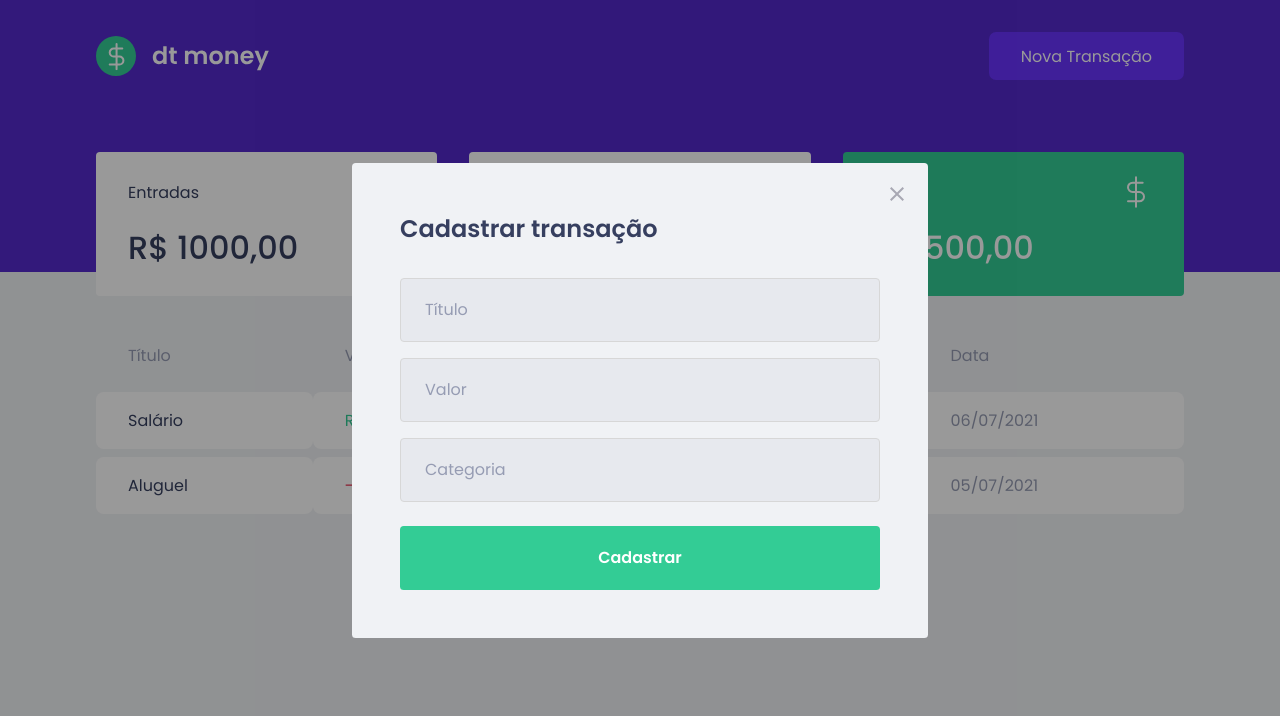
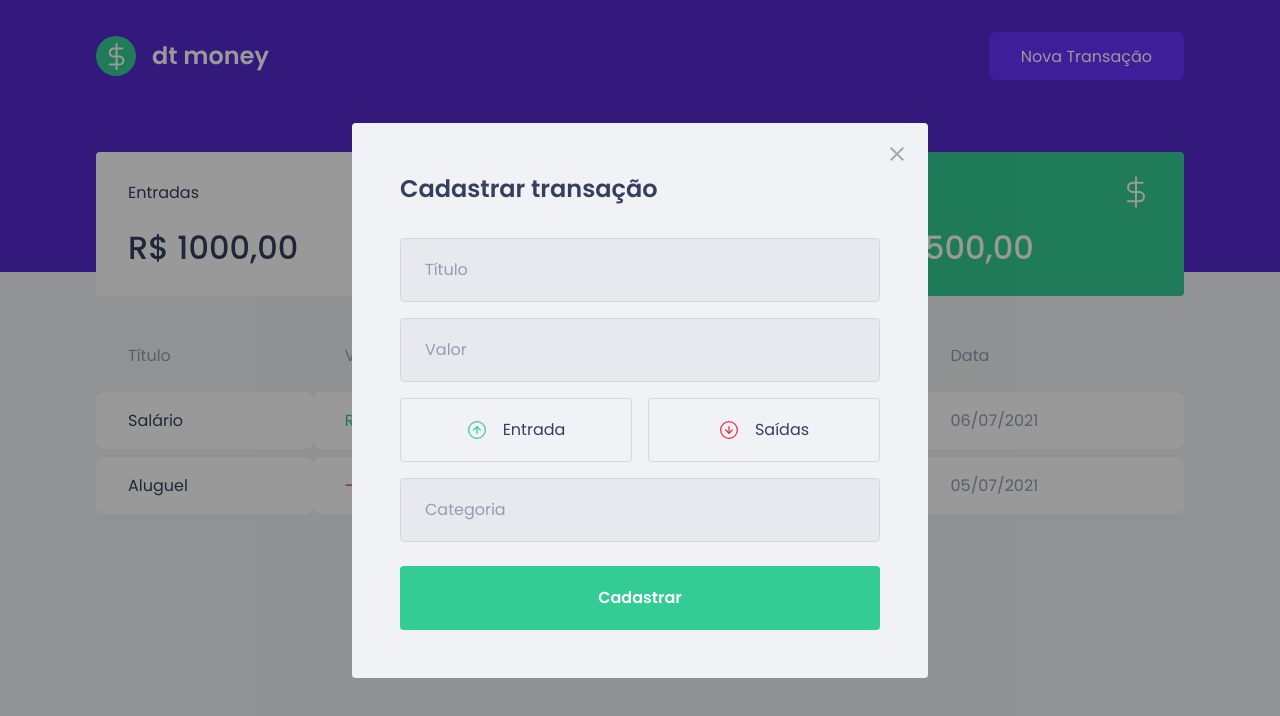
Before and after one commit to wagaodev/dt-money, a React (Create React App) app: page / in a window 1280 px wide. Both pictures are taken after a click on the button "Nova Transação". Shown: the top 716 px of the page. Built offline with nearby package versions, Linux system fonts and the light colour scheme; no server answers; what miragejs would draw is missing.

Commit message:
style: button modal criado e estilizado

```diff
--- a/src/components/NewTransactionModal/index.tsx
+++ b/src/components/NewTransactionModal/index.tsx
@@ -1,7 +1,9 @@
 import Modal from "react-modal";
 import closeImg from "../../assets/close.svg";
+import incomeImg from "../../assets/income.svg";
+import outcomeImg from "../../assets/outcome.svg";
 
-import { Container } from "./styles";
+import { Container, TransactionTypeContainer } from "./styles";
 
 interface NewTransactionProps {
   isOpen: boolean;
@@ -32,6 +34,17 @@
         <input placeholder="Título" />
         <input type="number" placeholder="Valor" />
 
+        <TransactionTypeContainer>
+          <button type="button">
+            <img src={incomeImg} alt="Entrada" />
+            <span>Entrada</span>
+          </button>
+          <button type="button">
+            <img src={outcomeImg} alt="Saídas" />
+            <span>Saídas</span>
+          </button>
+        </TransactionTypeContainer>
+
         <input placeholder="Categoria" />
 
         <button type="submit">Cadastrar</button>
--- a/src/components/NewTransactionModal/styles.ts
+++ b/src/components/NewTransactionModal/styles.ts
@@ -1,4 +1,5 @@
-import styled from 'styled-components';
+import styled from "styled-components";
+import { darken } from "polished";
 
 export const Container = styled.form`
   h2 {
@@ -21,7 +22,6 @@
 
     &::placeholder {
       color: var(--text-body);
-
     }
 
     & + input {
@@ -29,7 +29,7 @@
     }
   }
 
-  button[type="submit"]{
+  button[type="submit"] {
     width: 100%;
     padding: 0 1.5rem;
     height: 4rem;
@@ -46,5 +46,40 @@
       filter: brightness(0.9);
     }
   }
+`;
 
+export const TransactionTypeContainer = styled.div`
+  margin: 1rem 0;
+  display: grid;
+  grid-template-columns: repeat(2, 1fr);
+  gap: 1rem;
+
+  button {
+    height: 4rem;
+    border: 1px solid #d7d7d7;
+    border-radius: 0.25rem;
+
+    background: transparent;
+
+    display: flex;
+    align-items: center;
+    justify-content: center;
+
+    transition: border-color 0.2s;
+
+    &:hover {
+      border-color: ${darken(0.1, "#d7d7d7")};
+    }
+
+    img {
+      width: 20px;
+      height: 20px;
+    }
+    span {
+      display: inline-block;
+      margin-left: 1rem;
+      font-size: 1rem;
+      color: var(--text-title);
+    }
+  }
 `;
```
Also changed, not shown: 1 other file (tests, documents, lock files or other folders).
